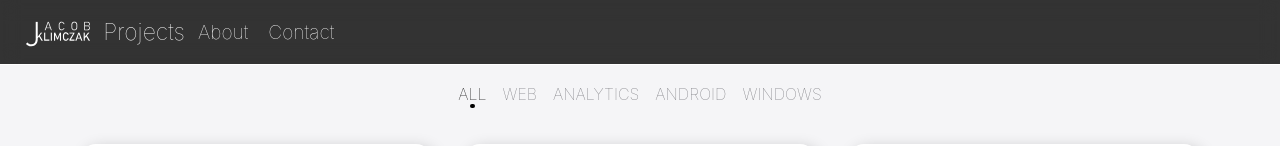
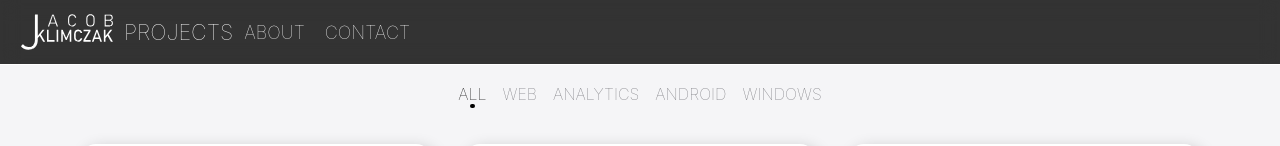
Before and after one commit to Jacob4649/2022-portfolio, a React (Create React App) app: page /projects in a window 1280 px wide. Shown: the top 146 px of the page. Built offline with nearby package versions, Linux system fonts and the light colour scheme.

Commit message:
fix nav bar logo scaling

```diff
--- a/src/navigation/navigationBar.css
+++ b/src/navigation/navigationBar.css
@@ -21,7 +21,7 @@
 .nav-div {
     vertical-align: middle;
     display: flex;
-    padding: 1rem;
+    padding: 0.7rem;
     height: auto;
     width: 100%;
     display: flex;
@@ -29,25 +29,24 @@
 }
 
 .nav-div > * {
-    margin: 10px;
     align-self: center;
     transition: all 0.25s ease-in-out;
 }
 
 .nav-div > a {
-    font-size: larger;
+    font-size: large;
     color: white;
     text-decoration: none;
     cursor: pointer;
     font-weight: lighter;
     flex: none;
     text-align: center;
+    margin-left: 10px;
+    margin-right: 10px;
 }
 
-.nav-div > p {
-    font-size: larger;
-    color: white;
-    cursor: pointer;
+.nav-div > a:not(.logo) {
+    margin: 10px;
 }
 
 .collapsed {
@@ -56,10 +55,16 @@
     border: none;
 }
 
+.logo {
+    height: 100%;
+}
+
 .logo > img {
     transition: 0.25s all ease-in-out;
     animation: shrink-logo reverse 0.3s;
-    translate: 0 0.25rem;
+    /* translate: 0 0.25rem; */
+    height: 100%;
+    width: auto;
 }
 
 .logo-collapsed {
--- a/src/navigation/navigationBar.tsx
+++ b/src/navigation/navigationBar.tsx
@@ -45,13 +45,11 @@ export default function NavigationBar(props: NavigationBarProps) {
         <div className="nav-parent">
             <div className="nav-div">
                 <Link to="/" className={logoClassName}>
-                    <img alt="Jacob Klimczak" src={logo} style={{
-                        height: props.height
-                    }}></img>
+                    <img alt="Jacob Klimczak" src={logo} />
                 </Link>
-                <Link className={projectsClassName} to="/projects">Projects</Link>
-                <Link className={aboutClassName} to="/about">About</Link>
-                <Link className={contactClassName} to="/contact">Contact</Link>
+                <Link className={projectsClassName} to="/projects">PROJECTS</Link>
+                <Link className={aboutClassName} to="/about">ABOUT</Link>
+                <Link className={contactClassName} to="/contact">CONTACT</Link>
             </div>
         </div>
     </div>;;
```
Also changed, not shown: public/images/logo.svg.
